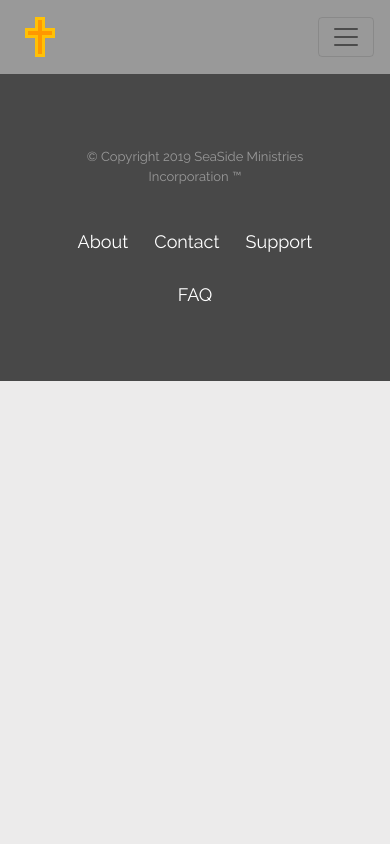
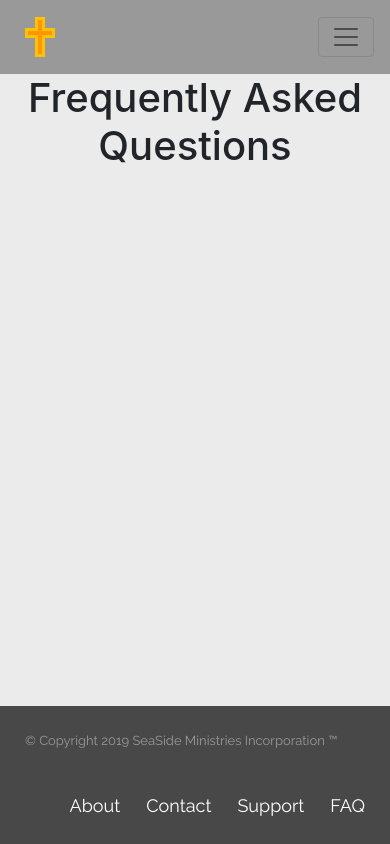
Before and after one commit to jackie1santana/SeaSide-Ministries, a React (Create React App) app: page /faq in a window 390 px wide. Built offline with nearby package versions, Linux system fonts and the light colour scheme; a web font is replaced by a local one.

Commit message:
fixed footer and added form

```diff
--- a/src/Components/Header/Navigation/Menu/ask_juanita.js
+++ b/src/Components/Header/Navigation/Menu/ask_juanita.js
@@ -4,6 +4,17 @@ export default function ask_juanita() {
     return (
         <div>
             <h1>Ask Pastor Juanita</h1>
+            <form>
+                <label>
+                    <input type="text" name="name" value="Name" />
+                    <br/>
+                    <input type="text" name="name" value="Email" />
+                    <br/>
+                    <input type="text" name="name" value="Leave a Comment .." />
+                </label>
+                <br/>
+                    <input type="submit" value="Send Message" />
+            </form>
         </div>
     )
 }
--- a/src/styles/_body.scss
+++ b/src/styles/_body.scss
@@ -1,6 +1,6 @@
 .wrapper {
     display:grid;
-    grid-template-columns: 1fr 1fr 1fr;
+    grid-template-columns: 1fr 1fr;
     grid-gap: 1em;
     background-color:rgb(236, 235, 235);
     article {
--- a/src/styles/_footer.scss
+++ b/src/styles/_footer.scss
@@ -7,10 +7,21 @@ html {
     min-height: 100%;
 }
 
+body{
+    margin: 0 0 220px;
+}
+
+@media only screen and (min-width: 360px) {
+    body{
+        margin: 0 0 300px;
+    }
+  }
+
+
 .footer{
     position: absolute;
     left: 0;
-    bottom: 10;
+    bottom: 0;
     width: 100%;
     color: white;
     text-align: center;
@@ -42,3 +53,42 @@ html {
     }
 
 }
+
+
+@media only screen and (max-width: 500px) {
+    .footer{
+        position: absolute;
+        left: 0;
+        bottom: 0;
+        width: 100%;
+        color: white;
+        text-align: center;
+        background-color: #484848;
+        font-family: 'Raleway', sans-serif;
+        padding: .75rem;
+
+
+        .left-footer{
+        color: #999999;
+        font-size: 0.8125rem;
+        float: left;
+        margin: $footer-margin;
+        }
+
+        .right-footer{
+            color: white;
+            font-size: 1.125rem;
+            float: right;
+
+            p{
+                margin: $footer-margin;
+                display: inline-grid;
+            }
+            :hover {
+                color: #999999;
+                text-decoration:none;
+            }
+        }
+
+    }
+  }
--- a/src/styles/_header.scss
+++ b/src/styles/_header.scss
@@ -7,7 +7,6 @@
     ),
     url("../Images/seasidecrop.jpg");
   background-size: cover;
-
   height: 50vh;
 }
 
```
